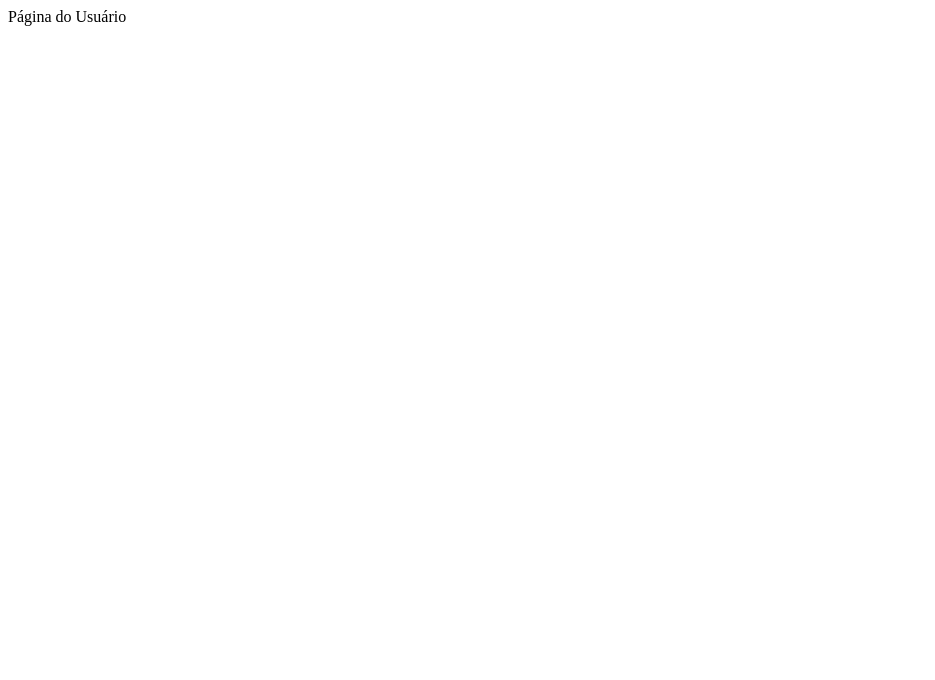
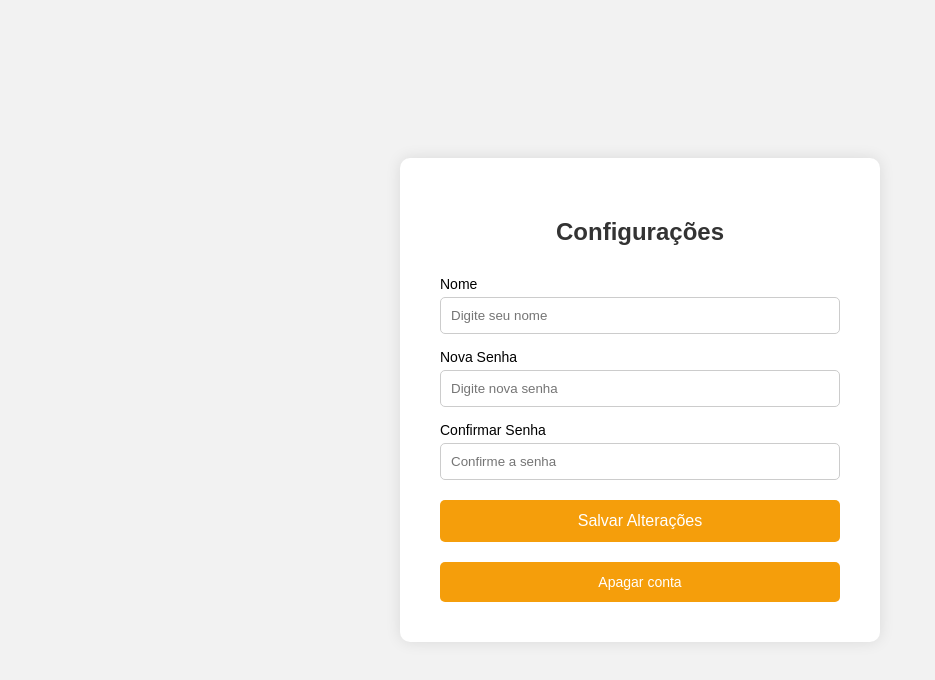
Before and after one commit to ErikAlexandreKestring/webProgramming, a website: page Frontend/pages/user.html in a window 1280 px wide. Shown: the whole page, without its empty margins (0-935 px from the left). Drawn offline with Linux system fonts and the light colour scheme.

Commit message:
added user pase and styles user

```diff
--- /dev/null
+++ b/Frontend/css/user.css
@@ -0,0 +1,74 @@
+body {
+  margin: 0;
+  padding: 0;
+  font-family: Arial, sans-serif;
+  background-color: #f2f2f2;
+  display: flex;
+  justify-content: center;
+  align-items: center;
+  height: 100vh;
+}
+
+.container {
+  background: white;
+  padding: 40px;
+  border-radius: 10px;
+  box-shadow: 0 0 15px rgba(0, 0, 0, 0.1);
+  width: 100%;
+  max-width: 400px;
+  text-align: center;
+}
+
+h2 {
+  margin-bottom: 30px;
+  color: #333;
+}
+
+label {
+  display: block;
+  text-align: left;
+  margin: 15px 0 5px;
+  font-size: 14px;
+}
+
+input {
+  width: 100%;
+  padding: 10px;
+  border: 1px solid #ccc;
+  border-radius: 5px;
+  box-sizing: border-box;
+}
+
+.btn {
+  margin-top: 20px;
+  width: 100%;
+  padding: 12px;
+  border: none;
+  border-radius: 5px;
+  background-color: #f59e0b;
+  color: white;
+  font-size: 16px;
+  cursor: pointer;
+}
+
+.btn:hover {
+  background-color: green;
+  transition: 1s;
+}
+
+.delete-account {
+  margin-top: 20px;
+  padding: 12px;
+  border-radius: 5px;
+  color: #fff;
+  font-size: 14px;
+  cursor: pointer;
+  background: #f59e0b;
+  transition: 1s;
+}
+
+.delete-account:hover {
+  color: #000;
+  background: #d00000;
+  transition: 1s;
+}
--- a/Frontend/pages/user.html
+++ b/Frontend/pages/user.html
@@ -1,11 +1,39 @@
 <!DOCTYPE html>
-<html lang="pt-BR">
+<html lang="pt-br">
+
 <head>
-    <meta charset="UTF-8">
-    <meta name="viewport" content="width=device-width, initial-scale=1.0">
+    <meta charset="UTF-8" />
+    <meta name="viewport" content="width=device-width, initial-scale=1.0" />
     <title>PuffWear - Usuário</title>
+    <link rel="stylesheet" href="../css/user.css" />
 </head>
+
 <body>
-    Página do Usuário
+    <div class="container">
+        <h2>Configurações</h2>
+
+        <form>
+            <label for="name">Nome</label>
+            <input type="text" id="name" placeholder="Digite seu nome" />
+
+            <label for="password">Nova Senha</label>
+            <input type="password" id="password" placeholder="Digite nova senha" />
+
+            <label for="confirm-password">Confirmar Senha</label>
+            <input type="password" id="confirm-password" placeholder="Confirme a senha" />
+
+            <button type="submit" class="btn">Salvar Alterações</button>
+        </form>
+
+        <div class="delete-account" onclick="confirmDelete()">Apagar conta</div>
+    </div>
+
+    <script>
+        function confirmDelete() {
+            if (confirm("Tem certeza que deseja apagar sua conta? Essa ação não poderá ser desfeita.")) {
+                alert("Conta apagada com sucesso (simulação).");
+            }
+        }
+    </script>
 </body>
 </html>
```
